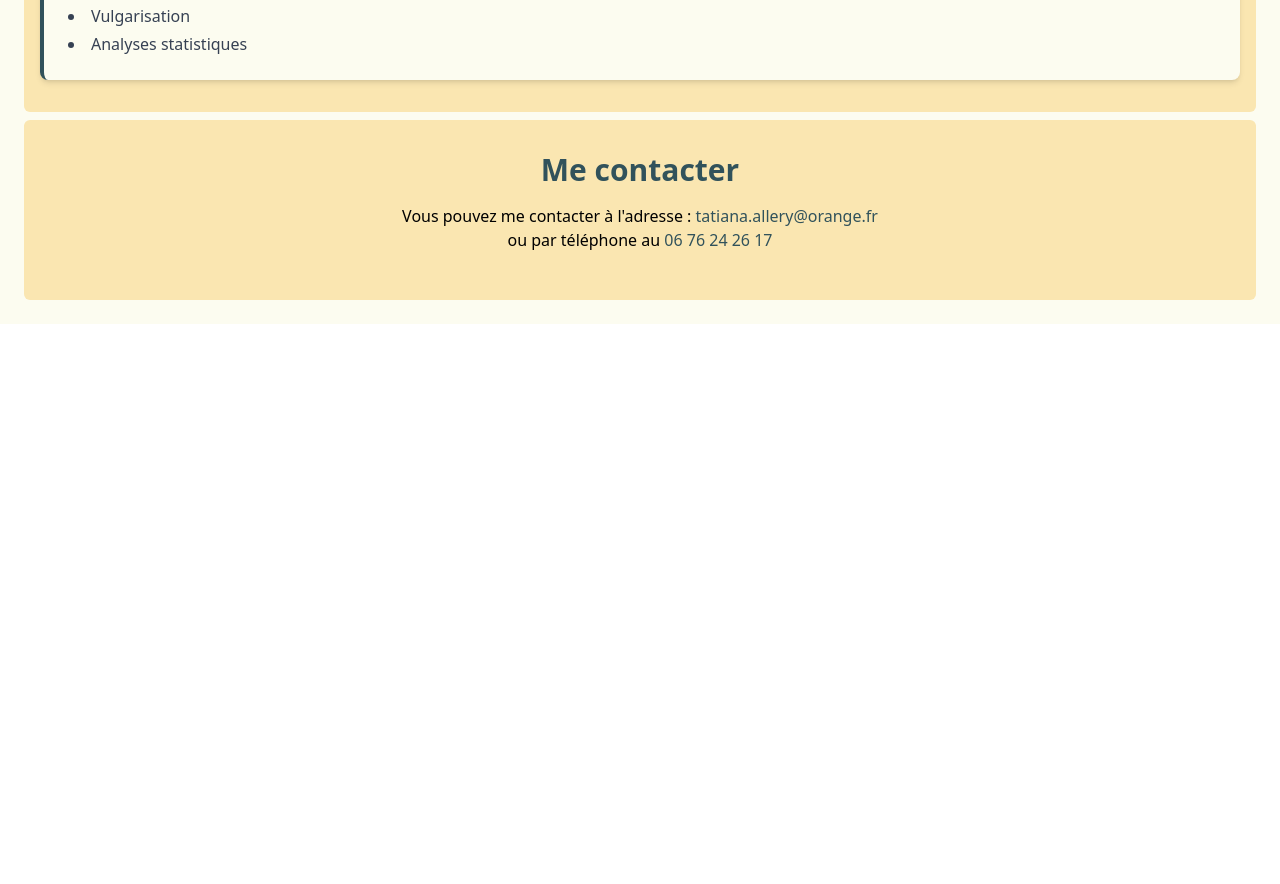
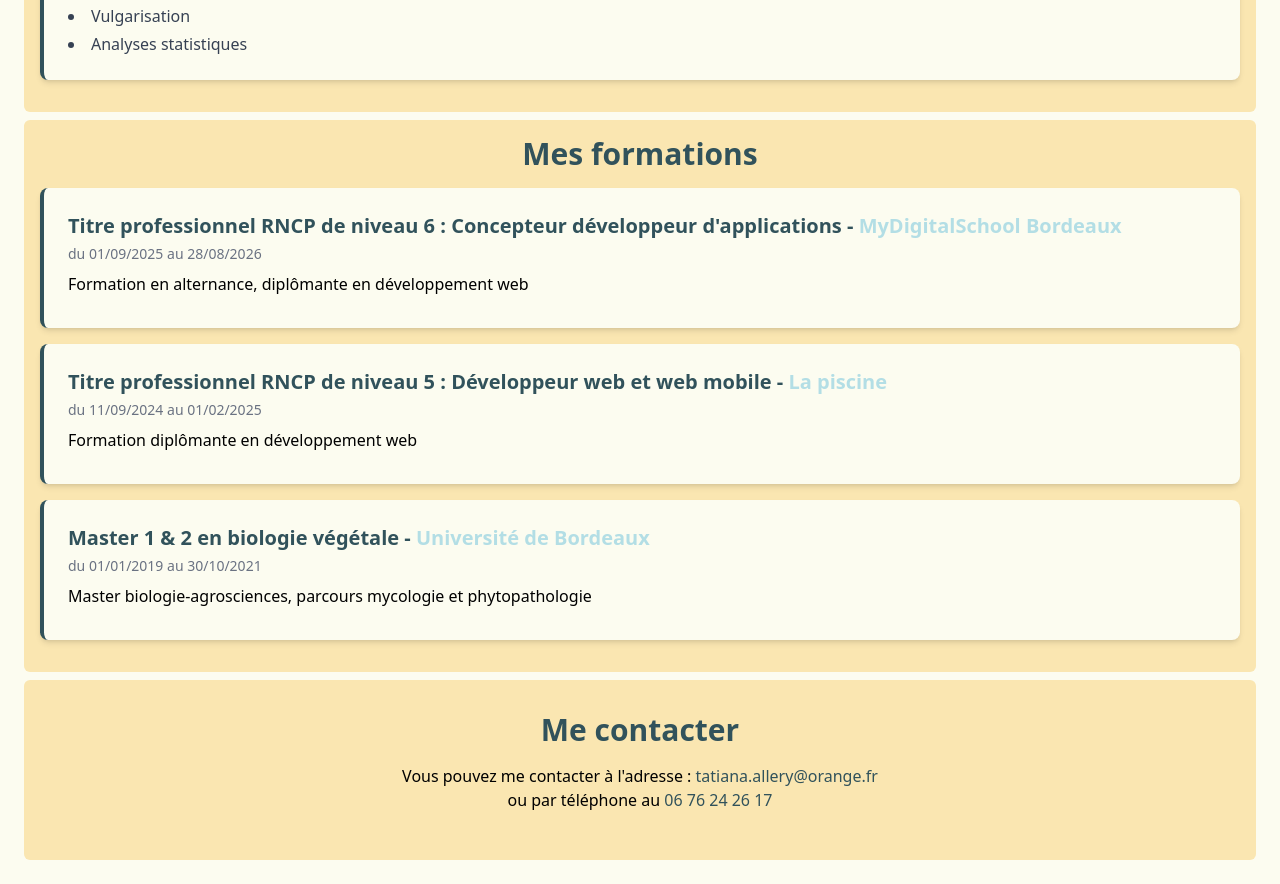
Before and after one commit to TatianaAll/vue-ci-cd, a Vue app: page / in a window 1280 px wide. Shown: the part 1400-2284 px from the top of the page. Before the commit the page ends 1724 px from the top, so only its background shows below. Built offline with nearby package versions, Linux system fonts and the light colour scheme.

Commit message:
feat: new section studies and light update of the json

```diff
--- a/src/assets/resume.json
+++ b/src/assets/resume.json
@@ -89,36 +89,36 @@
     },
     {
       "institution": "Université de Bordeaux",
-      "url": "https://institution.com/",
+      "url": "https://formations.u-bordeaux.fr/details-formation?type=formation&id=121",
       "area": "Master biologie-agrosciences, parcours mycologie et phytopathologie",
-      "studyType": "Master",
+      "studyType": "Master 1 & 2 en biologie végétale",
       "startDate": "01/01/2019",
       "endDate": "30/10/2021"
     }
   ],
   "awards": [
     {
-      "title": "Award",
-      "date": "2014-11-01",
-      "awarder": "Company",
-      "summary": "There is no spoon."
+      "title": "",
+      "date": "",
+      "awarder": "",
+      "summary": ""
     }
   ],
   "certificates": [
     {
-      "name": "Certificate",
-      "date": "2021-11-07",
-      "issuer": "Company",
-      "url": "https://certificate.com"
+      "name": "",
+      "date": "",
+      "issuer": "",
+      "url": ""
     }
   ],
   "publications": [
     {
-      "name": "Publication",
-      "publisher": "Company",
-      "releaseDate": "2014-10-01",
-      "url": "https://publication.com",
-      "summary": "Description…"
+      "name": "",
+      "publisher": "",
+      "releaseDate": "",
+      "url": "",
+      "summary": ""
     }
   ],
   "skills": [
--- a/src/components/NavBar.vue
+++ b/src/components/NavBar.vue
@@ -12,7 +12,10 @@
             <a href="#profile"> Mon profil </a>
           </li>
           <li class="text-[#B3DEE5] text-lg">
-            <a href="#experience"> Mes expériences professionnelles </a>
+            <a href="#experiments"> Mes expériences professionnelles </a>
+          </li>
+          <li class="text-[#B3DEE5] text-lg">
+            <a href="#studies"> Mes formations </a>
           </li>
           <li class="text-[#B3DEE5] text-lg">
             <a href="#contact"> Contact </a>
--- /dev/null
+++ b/src/components/resume/StudiesHistory.vue
@@ -0,0 +1,31 @@
+<script setup>
+defineProps({
+  education: {
+    type: Array,
+    default: () => [],
+  },
+});
+</script>
+
+<template>
+  <h2 class="text-3xl font-bold text-center text-[#31525B]">Mes formations</h2>
+  <div
+    v-for="studie in education"
+    :key="studie.name"
+    class="bg-[#FCFCF0] rounded-lg shadow-md p-6 my-4 border-l-4 border-[#31525B]"
+  >
+    <h3 class="text-xl font-semibold text-[#31525B] mb-1">
+      {{ studie.studyType }} -
+      <a
+        :href="studie.url"
+        target="_blank"
+        class="text-[#B3DEE5] hover:underline"
+        >{{ studie.institution }}</a
+      >
+    </h3>
+    <p class="text-sm text-gray-500 mb-2">
+      du {{ studie.startDate }} au {{ studie.endDate }}
+    </p>
+    <p class="mb-2">{{ studie.area }}</p>
+  </div>
+</template>
--- a/src/pages/HomeView.vue
+++ b/src/pages/HomeView.vue
@@ -2,6 +2,7 @@
 import ContactComponent from "../components/ContactComponent.vue";
 import ProfileView from "../components/ProfileView.vue";
 import WorkExperiments from "../components/resume/WorkExperiments.vue";
+import StudiesHistory from "../components/resume/StudiesHistory.vue";
 import resume from "../assets/resume.json";
 </script>
 
@@ -32,8 +33,12 @@ import resume from "../assets/resume.json";
       <ProfileView />
     </section>
 
-    <section id="experiences" class="bg-[#FAE6B1] rounded-md m-2 p-4">
+    <section id="experiments" class="bg-[#FAE6B1] rounded-md m-2 p-4">
       <WorkExperiments :work="resume.work" />
+    </section>
+
+    <section id="studies" class="bg-[#FAE6B1] rounded-md m-2 p-4">
+      <StudiesHistory :education="resume.education" />
     </section>
 
     <section id="contact" class="bg-[#FAE6B1] rounded-md m-2 p-4">
```
